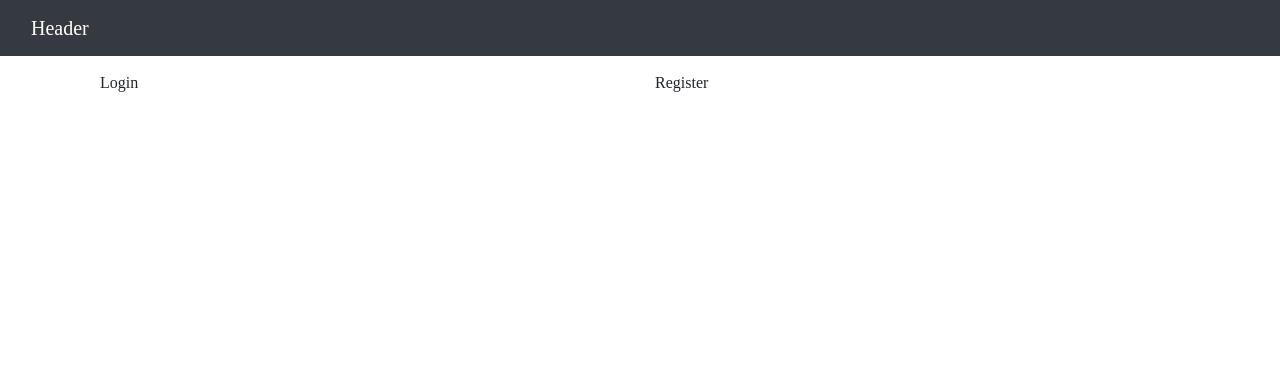
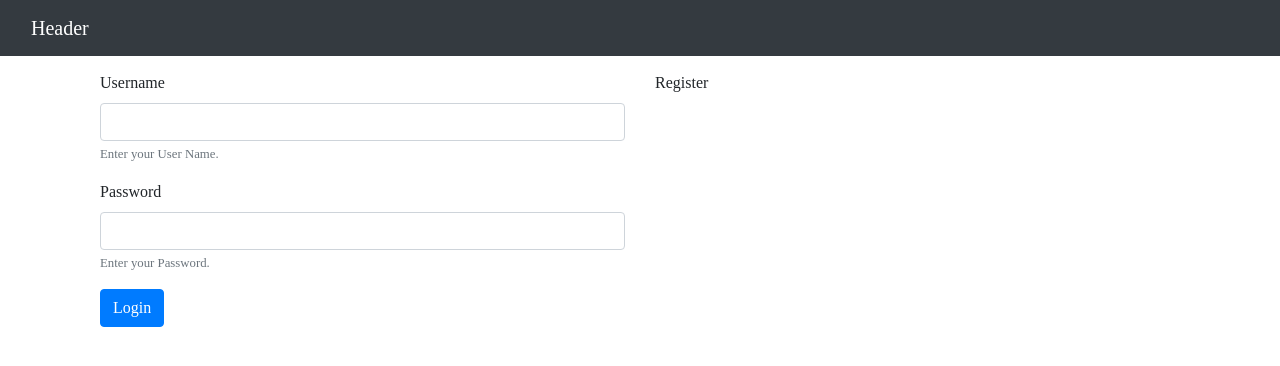
Before and after one commit to Rishu2000/kku-Notes-App, a React (Create React App) app in the folder client/: page / in a window 1280 px wide. Shown: the top 366 px of the page. Built offline with nearby package versions, Linux system fonts and the light colour scheme.

Commit message:
Created Login Form.

```diff
--- a/client/src/components/App.js
+++ b/client/src/components/App.js
@@ -9,6 +9,7 @@ function App() {
   const [error,setError] = useState(null);
 
   const handleAuth = (username,password) => {
+    console.log(`${username} and ${password}`)
     const Users = {
       Praveen:"Hello123",
       Rishav:"dark123",
--- a/client/src/components/Login/Login.js
+++ b/client/src/components/Login/Login.js
@@ -1,11 +1,14 @@
 import React from 'react'
+import LoginForm from './LoginForm'
 
 const Login = ({handleAuth}) => {
     return (
         <div>
             <div className="container">
                 <div className="row">
-                    <div className="col-6">Login</div>
+                    <div className="col-6">
+                        <LoginForm handleAuth={handleAuth}/>
+                    </div>
                     <div className="col-6">Register</div>
                 </div>
             </div>
--- /dev/null
+++ b/client/src/components/Login/LoginForm.js
@@ -0,0 +1,39 @@
+import React, {useState} from 'react'
+import FormGroup from '../form/FormGroup'
+
+const LoginForm = ({handleAuth}) => {
+
+    const [username, setUsername] = useState('')
+    const [password, setPassword] = useState('')
+
+    const handleSubmit = (e) => {
+        e.preventDefault();
+        handleAuth(username, password);
+    }
+
+    return (
+        <form className="LoginForm" onSubmit={handleSubmit}>
+            {[
+                {
+                    Id: 'Username',
+                    Type: 'text',
+                    Value: username,
+                    Desc:'Enter your User Name.',
+                    onChange:(e) => setUsername(e.target.value)
+                },{
+                    Id: 'Password',
+                    Type: 'password',
+                    Value: password,
+                    Desc:'Enter your Password.',
+                    onChange:(e) => setPassword(e.target.value)
+                }
+            ].map((input,key) => (
+                <FormGroup {...input} key={key} Label={input.Id}/>
+            ))
+            }
+            <input type="submit" value="Login" className="btn btn-primary"/>
+        </form>
+    )
+}
+
+export default LoginForm
```
